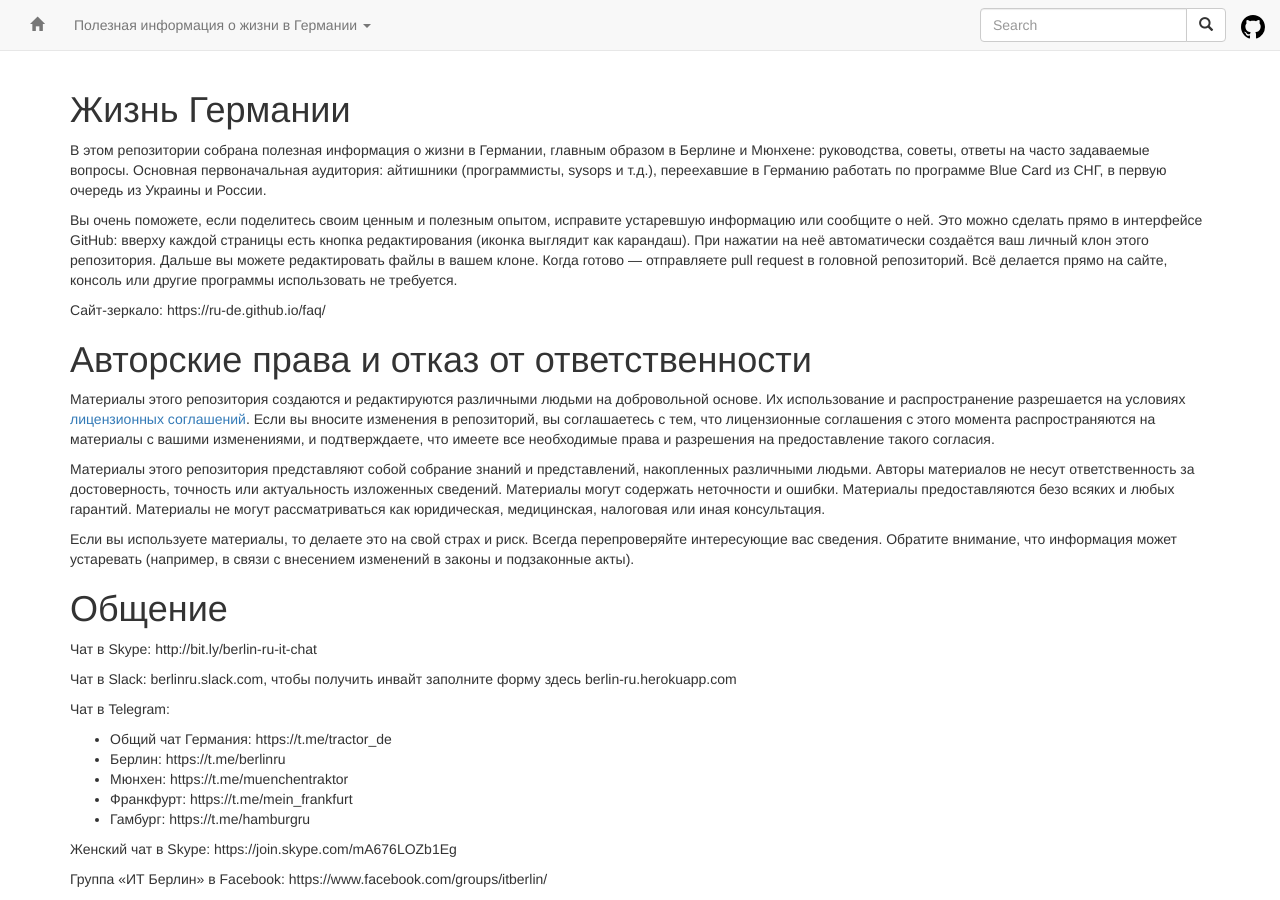
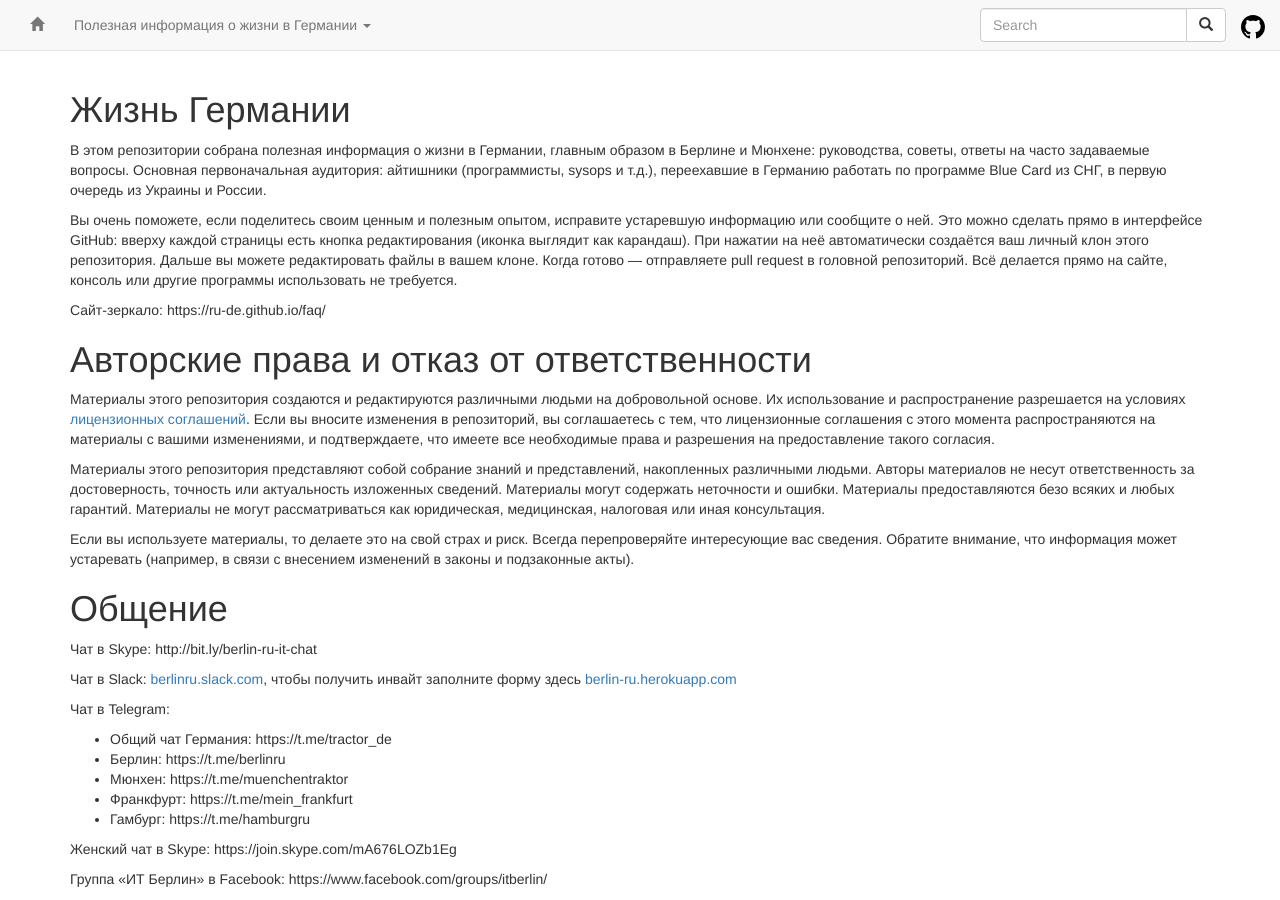
Before and after one commit to ru-de/faq, a Jekyll site: the page built from index.md, in a window 1280 px wide. Built offline with Jekyll 4.4.1, drawn with Linux system fonts in a browser that asks for light colours; nearby versions of some CDN libraries; our own code applies the rules of GitHub Pages for plain Markdown files; part of the change alters nothing that is shown.

Commit message:
Travis #1288: sync github pages

```diff
--- a/index.md
+++ b/index.md
@@ -22,7 +22,7 @@ layout: default
 
 Чат в Skype: http://bit.ly/berlin-ru-it-chat
 
-Чат в Slack: berlinru.slack.com, чтобы получить инвайт заполните форму здесь berlin-ru.herokuapp.com
+Чат в Slack: [berlinru.slack.com](https://berlinru.slack.com), чтобы получить инвайт заполните форму здесь [berlin-ru.herokuapp.com](https://berlin-ru.herokuapp.com)
 
 Чат в Telegram:
 
```
